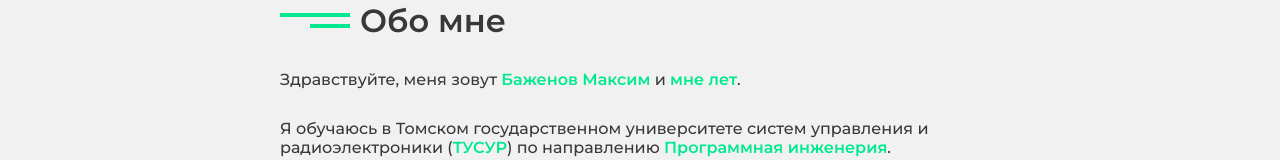
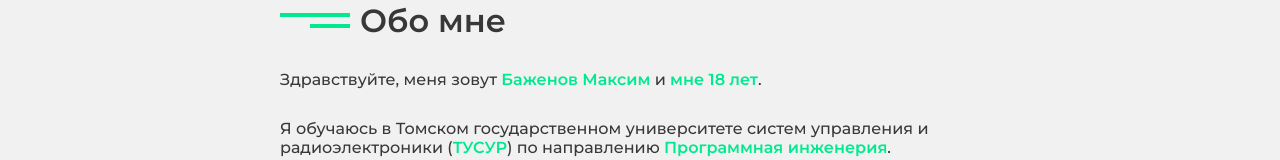
Before and after one commit to maksim4k1/maksim4k1.github.io, a React (Create React App) app: page /#/about in a window 1280 px wide. Shown: the part 770-930 px from the top of the page. Built offline with nearby package versions, Linux system fonts and the light colour scheme.

Commit message:
add now_age function

```diff
--- a/src/components/About.jsx
+++ b/src/components/About.jsx
@@ -3,6 +3,7 @@
 import Title from "../components/UI/Title";
 import styled from "styled-components";
 import { gap } from "../styles/mixins";
+import now_age from "../utils/now_age";
 
 const Content = styled.div`
   display: flex;
@@ -16,7 +17,7 @@
     <Section>
       <Title>Обо мне</Title>
       <Content>
-        <p>Здравствуйте, меня зовут <strong>Баженов Максим</strong> и <strong>мне  лет</strong>.</p>
+        <p>Здравствуйте, меня зовут <strong>Баженов Максим</strong> и <strong>мне {now_age()} лет</strong>.</p>
         <p>Я обучаюсь в Томском государственном университете систем управления и радиоэлектроники (<strong>ТУСУР</strong>) по направлению <strong>Программная инженерия</strong>.</p>
         <p>В свободное время <strong>занимаюсь программированием</strong>, в частности <strong>Front-end</strong> разработкой, так как во Фронте присутствуют все интересующие меня направления - <strong>IT</strong> и <strong>дизайн</strong>.</p>
         <p>Я увлекаюсь программированием с лета 2020 года, и за это время успел попробовать несколько направлений: <strong>разработка игр</strong>, <strong>Back-end</strong> разработка, разработка на <strong>Python</strong> и <strong>Front-end</strong> разработка. Во время обучения я изучил такие языки программирования как <strong>JavaScript</strong>, <strong>Python</strong>, <strong>HTML</strong> и <strong>CSS</strong>, а также фреймворк <strong>React JS</strong>.</p>
--- a/src/components/Home.jsx
+++ b/src/components/Home.jsx
@@ -3,6 +3,7 @@
 import { gap } from "../styles/mixins";
 import Section from "./UI/Section";
 import myphoto from "../assets/png/me.jpg";
+import now_age from "../utils/now_age";
 /* Влад тут был */
 const Content = styled.div`
   display: flex;
@@ -89,7 +90,7 @@
         <Title>Максим<br/>Баженов</Title>
         <ShortInfo>
           <p>Я начинающий<br/><strong>Front-end</strong> разработчик</p>
-          <p>Мне <strong>18</strong> лет</p>
+          <p>Мне <strong>{now_age()}</strong> лет</p>
           <p>И я проживаю в <strong>Томске</strong></p>
         </ShortInfo>
         {
--- /dev/null
+++ b/src/utils/now_age.js
@@ -0,0 +1,6 @@
+function now_age(){
+  let date = new Date();
+  return date.getFullYear()-2004-1 + (((date.getDay() >= 18 && date.getMonth() == 5) || date.getMonth() > 5) ? 1 : 0);
+}
+
+export default now_age;
```
